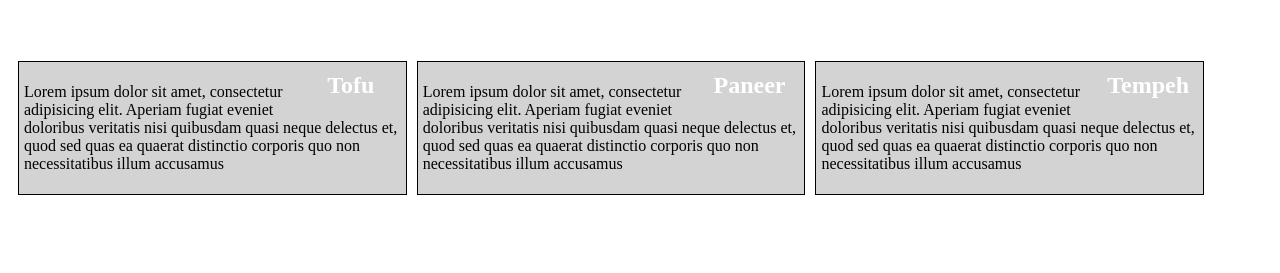
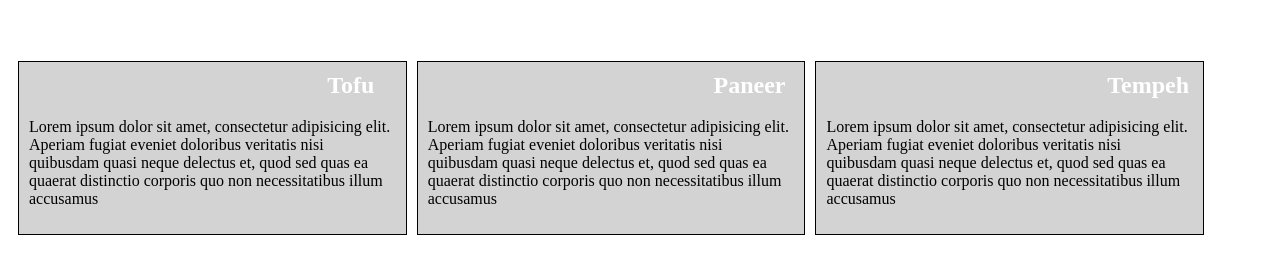
Before and after one commit to ExploreDigital/Coursera_Test, a plain HTML site: page Module_2_Test/index.html in a window 1280 px wide. Shown: the part 101-374 px from the top of the page. Drawn offline with Linux system fonts and the light colour scheme.

Commit message:
almost done - needs slight sizing changes

```diff
--- a/Module_2_Test/module_2.css
+++ b/Module_2_Test/module_2.css
@@ -24,6 +24,10 @@ section {
   padding: 5px 5px;
   overflow: hidden;
 }
+
+p{
+  padding: 35px 5px 5px 5px;
+  }
 
 .col {
   text-align: left;
@@ -62,13 +66,16 @@ section {
 }
 /********** Responsive Framework**********/
 @media  (min-width: 992px) {
-.col, .col2, .col3 {
+.col,
+.col2,
+.col3 {
   width: 31%;
 }
 
 /********** Tablet only **********/
 @media  (min-width: 768px) (max-width: 991px) {
-  .col1, .col2{
+  .col1,
+  .col2{
     width: 50%;
   }
   .col3{
```
